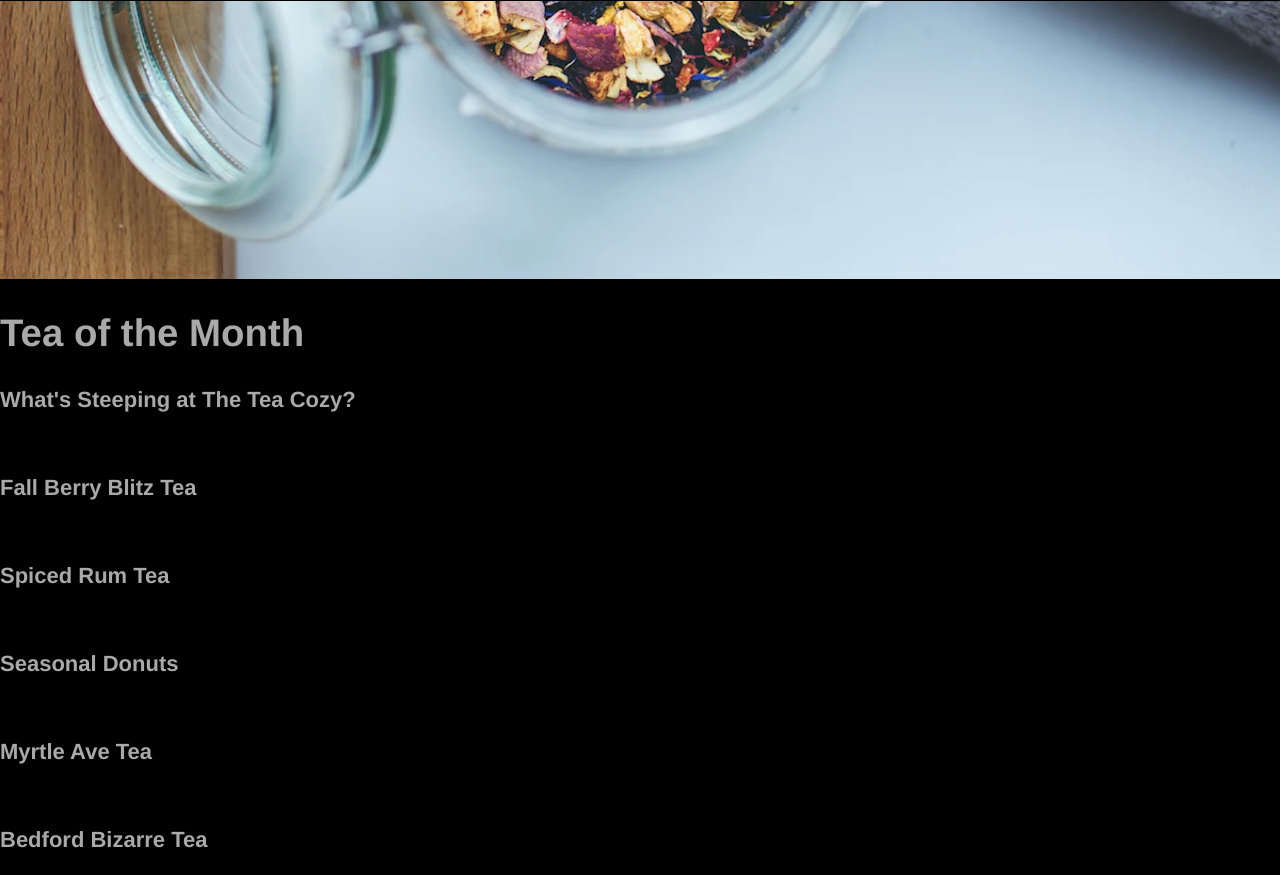
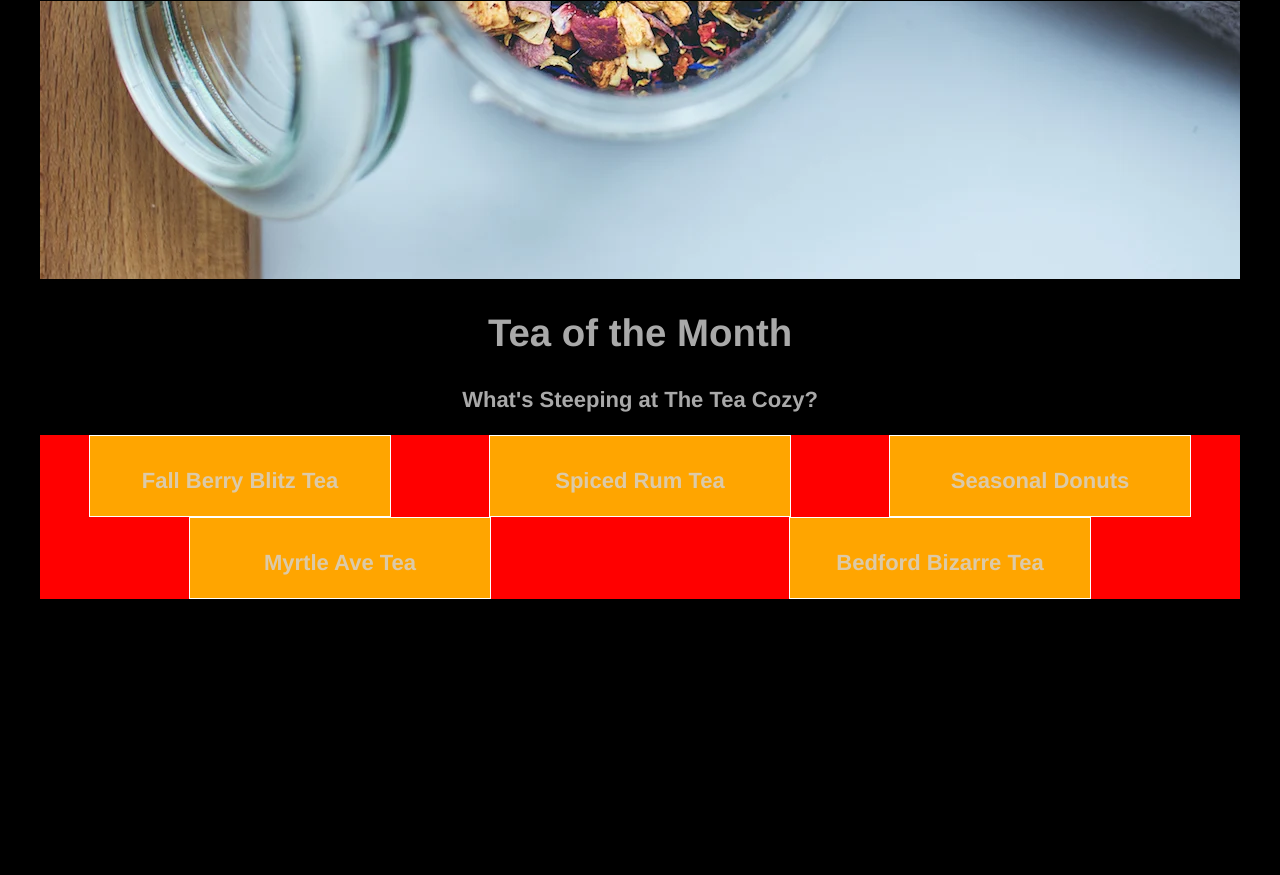
Before and after one commit to 4ntm4n/Tea-cozy, a plain HTML site: page index.html in a window 1280 px wide. Shown: the part 471-1346 px from the top of the page. After the commit the page ends 1070 px from the top, so only its background shows below. Drawn offline with Linux system fonts and the light colour scheme.

Commit message:
added rows and background color to the cards while figuring out how to flex

```diff
--- a/assets/css/style.css
+++ b/assets/css/style.css
@@ -64,7 +64,7 @@
 .hero {
     padding-top: 50px;
     height:700px;
-    max-width: 1300px;
+    max-width: 1200px;
     margin: auto;
     background: url(../img/img-mission-background.webp) center center no-repeat;
     background-size: cover;
@@ -82,6 +82,35 @@
 
 /* Tea of the month */
 
+.featured-tea {
+    max-width: 1200px;
+    margin: auto;
+}
+
+.intro {
+    text-align: center;
+}
+
+.row {
+    background-color: red;
+
+    display: flex;
+    justify-content: space-around;
+
+    flex-wrap: wrap;
+
+}
+
+.card {
+    flex-basis: 300px;
+    background-color: orange;
+    border: 1px solid white;
+    display: inline-flex;
+    flex-direction: column;
+    justify-content: flex-end;
+    align-items: center;
+    flex-shrink: 3;
+}
 
 .card > img {
     margin-bottom: 10px;
--- a/index.html
+++ b/index.html
@@ -38,9 +38,11 @@
     </header>
 
     <section class="featured-tea">
+        <div class="intro">
             <h1>Tea of the Month</h1>
             <p>What's Steeping at The Tea Cozy?</p>
-
+        </div>
+        <div class="row">
             <div class="card">
                 <img src="" alt="">
                 <p>Fall Berry Blitz Tea</p>
@@ -53,7 +55,8 @@
                 <img src="" alt="">
                 <p>Seasonal Donuts</p>
             </div>
-
+        </div>
+        <div class="row">
         <div class="card">
             <img src="" alt="">
             <p>Myrtle Ave Tea</p>
@@ -62,6 +65,7 @@
             <img src="" alt="">
             <p>Bedford Bizarre Tea</p>
         </div>
+
     </section>
     <section class="locations"></section>
     <footer></footer>
```
Lines whose indentation alone changed are shown as unchanged.
